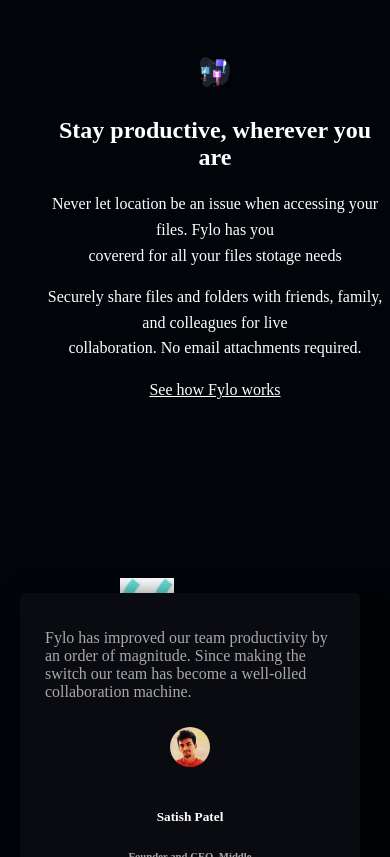
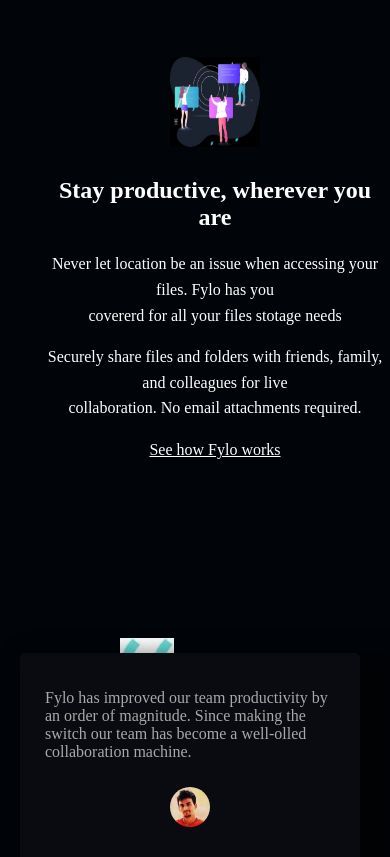
Before and after one commit to Rozay2002/Eliteweb, a plain HTML site: page index.html in a window 390 px wide. Shown: the part 1185-2042 px from the top of the page. Drawn offline with Linux system fonts and the light colour scheme; a web font is replaced by a local one.

Commit message:
lastly 1

```diff
--- a/style.css
+++ b/style.css
@@ -460,8 +460,8 @@
 /* Small devices (phones, less than 768px) */
 @media (max-width: 768px) {
     .blog .blogIMG img{
-        width: 30px;
-        height: 30px;
+        width: 90px;
+        height: 90px;
     }
   }
 
```
